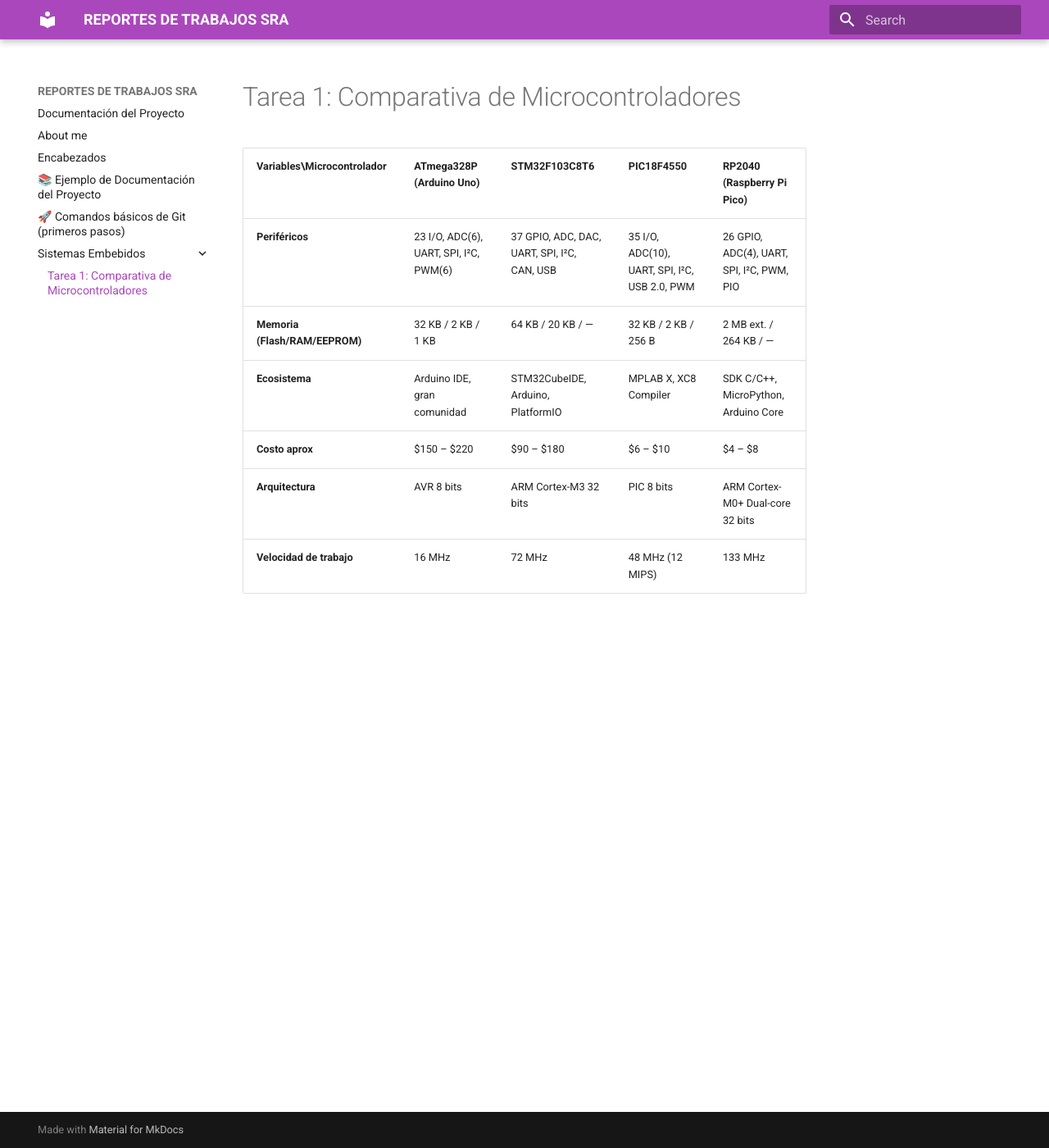
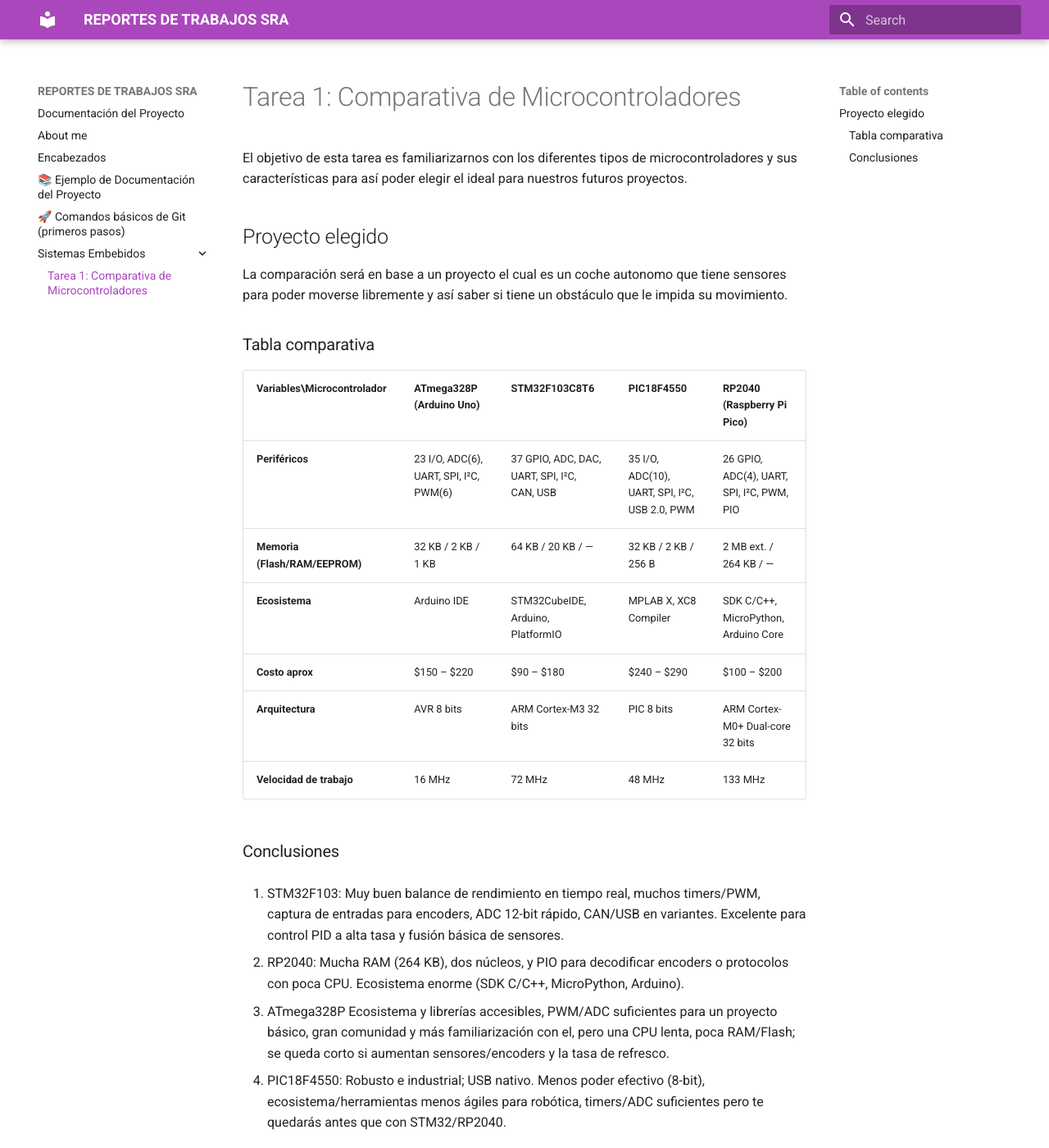
Before and after one commit to Sebicrash/Reportes-de-trabajos, an MkDocs documentation site: the page built from docs/Sistemas_Embebidos/Tarea_1.md, in a window 1280 px wide and 1400 px high. Shown: the whole window at 82% size. Built offline with MkDocs 1.6.1 and Material for MkDocs 9.7.7, drawn with Linux system fonts in a browser that asks for light colours.

Commit message:
Tarea 1 terminada

```diff
--- a/docs/Sistemas_Embebidos/Tarea_1.md
+++ b/docs/Sistemas_Embebidos/Tarea_1.md
@@ -1,10 +1,27 @@
 # Tarea 1: Comparativa de Microcontroladores
 
+El objetivo de esta tarea es familiarizarnos con los diferentes tipos de microcontroladores y sus características para así poder elegir el ideal para nuestros futuros proyectos.
+
+## Proyecto elegido
+
+La comparación será en base a un proyecto el cual es un coche autonomo que tiene sensores para poder moverse libremente y así saber si tiene un obstáculo que le impida su movimiento.
+
+### Tabla comparativa
 | Variables\Microcontrolador | ATmega328P (Arduino Uno) | STM32F103C8T6 | PIC18F4550 | RP2040 (Raspberry Pi Pico) |
 |---------------------------|-------------------------|---------------------------|------------|---------------------------|
 | **Periféricos**           | 23 I/O, ADC(6), UART, SPI, I²C, PWM(6) | 37 GPIO, ADC, DAC, UART, SPI, I²C, CAN, USB | 35 I/O, ADC(10), UART, SPI, I²C, USB 2.0, PWM | 26 GPIO, ADC(4), UART, SPI, I²C, PWM, PIO |
 | **Memoria (Flash/RAM/EEPROM)** | 32 KB / 2 KB / 1 KB | 64 KB / 20 KB / — | 32 KB / 2 KB / 256 B | 2 MB ext. / 264 KB / — |
-| **Ecosistema**             | Arduino IDE, gran comunidad | STM32CubeIDE, Arduino, PlatformIO | MPLAB X, XC8 Compiler | SDK C/C++, MicroPython, Arduino Core |
-| **Costo aprox**     | $150 – $220 | $90 – $180 | $6 – $10 | $4 – $8 |
+| **Ecosistema**             | Arduino IDE | STM32CubeIDE, Arduino, PlatformIO | MPLAB X, XC8 Compiler | SDK C/C++, MicroPython, Arduino Core |
+| **Costo aprox**     | $150 – $220 | $90 – $180 | $240 – $290 | $100 – $200 |
 | **Arquitectura**           | AVR 8 bits | ARM Cortex-M3 32 bits | PIC 8 bits | ARM Cortex-M0+ Dual-core 32 bits |
-| **Velocidad de trabajo**   | 16 MHz | 72 MHz | 48 MHz (12 MIPS) | 133 MHz |
+| **Velocidad de trabajo**   | 16 MHz | 72 MHz | 48 MHz | 133 MHz |
+
+### Conclusiones
+
+1. STM32F103: Muy buen balance de rendimiento en tiempo real, muchos timers/PWM, captura de entradas para encoders, ADC 12-bit rápido, CAN/USB en variantes. Excelente para control PID a alta tasa y fusión básica de sensores.
+
+2. RP2040: Mucha RAM (264 KB), dos núcleos, y PIO para decodificar encoders o protocolos con poca CPU. Ecosistema enorme (SDK C/C++, MicroPython, Arduino).
+
+3. ATmega328P Ecosistema y librerías accesibles, PWM/ADC suficientes para un proyecto básico, gran comunidad y más familiarización con el, pero una CPU lenta, poca RAM/Flash; se queda corto si aumentan sensores/encoders y la tasa de refresco.
+
+4. PIC18F4550: Robusto e industrial; USB nativo. Menos poder efectivo (8-bit), ecosistema/herramientas menos ágiles para robótica, timers/ADC suficientes pero te quedarás antes que con STM32/RP2040.
```
